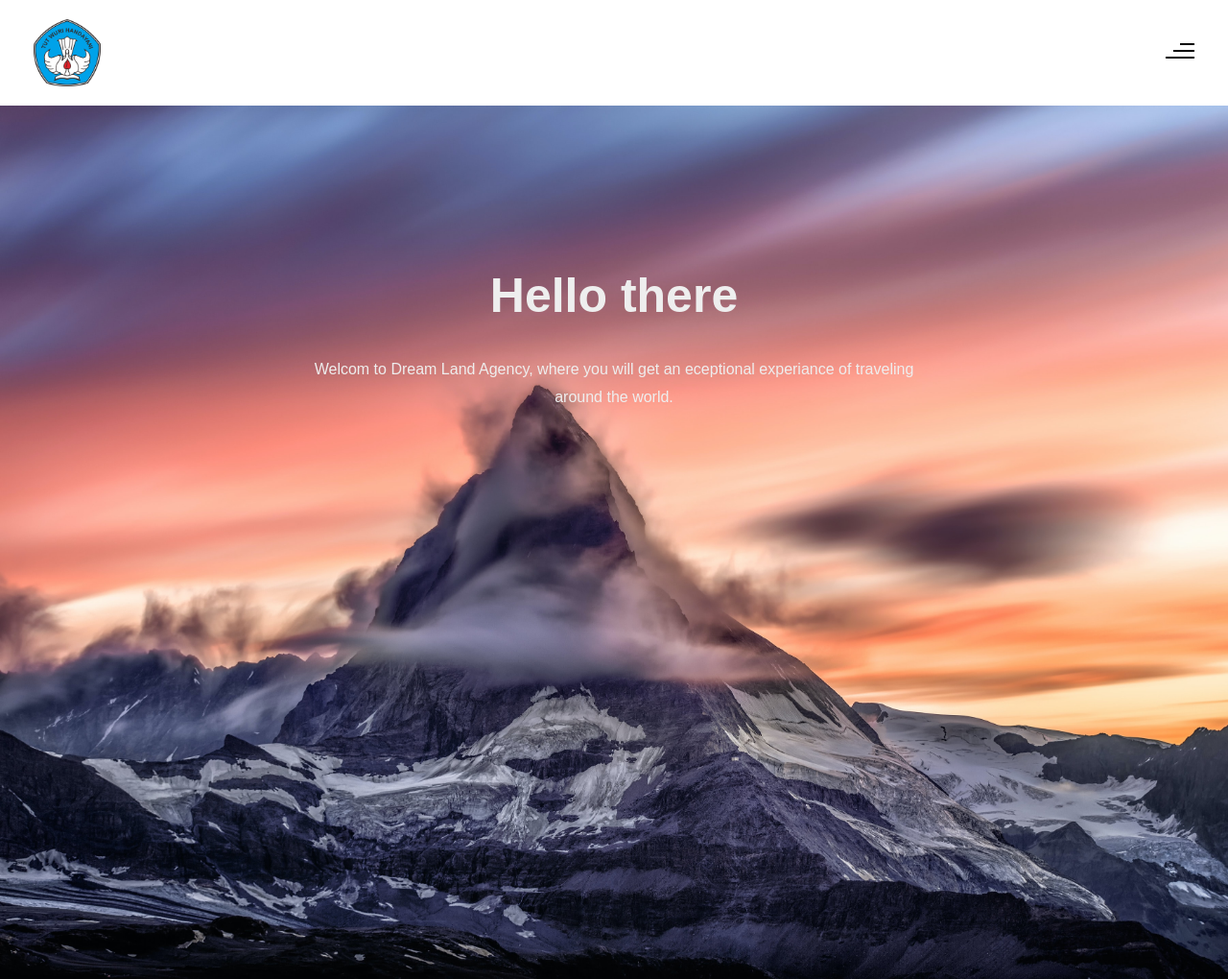
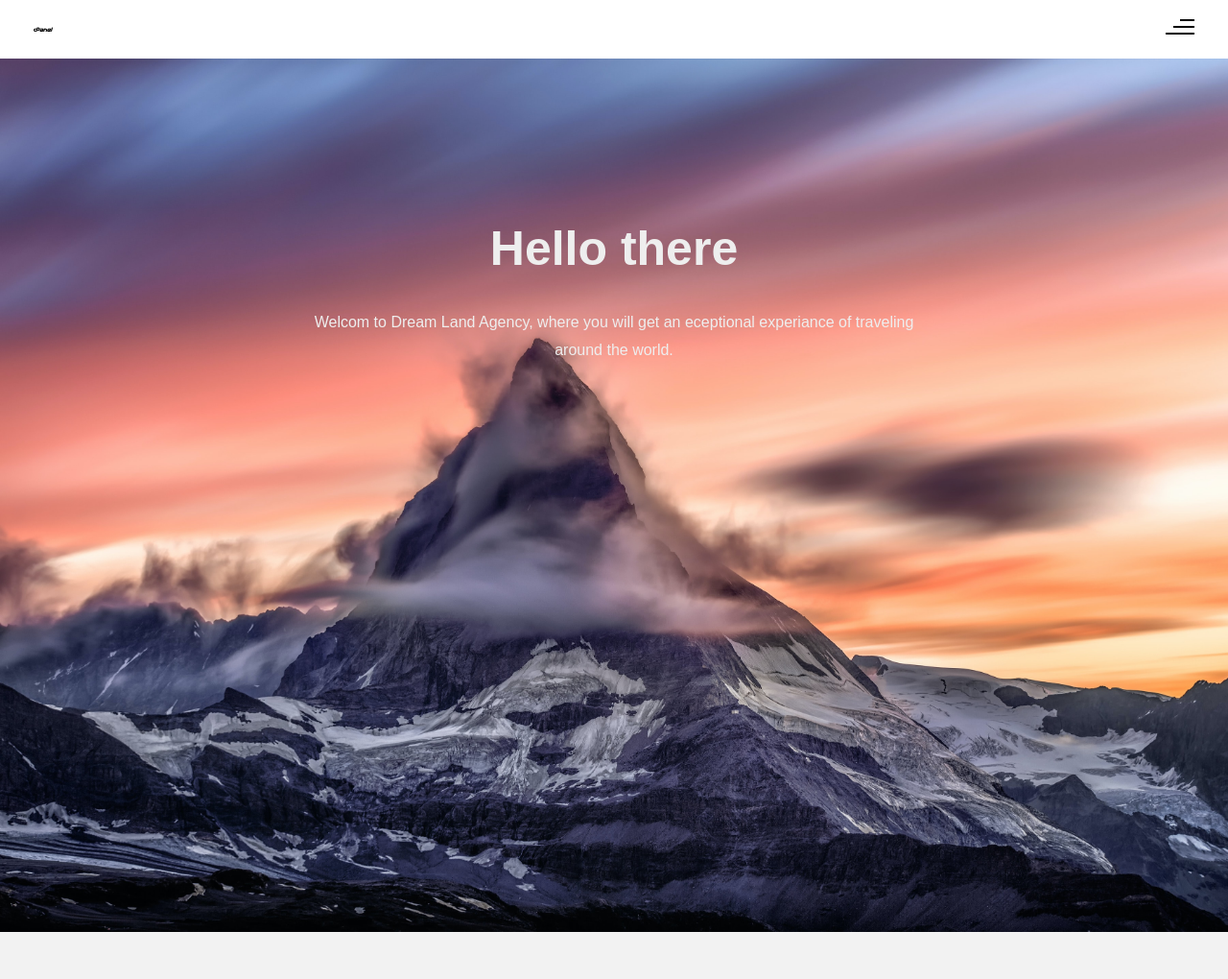
Before and after one commit to JihadOmer/HTML-CSS-Project-1, a plain HTML site: page index.html in a window 1280 px wide. Shown: the top 1020 px of the page at 96% size. Drawn offline with Linux system fonts and the light colour scheme; files whose address does not match are found by name.

Commit message:
Update index.html

```diff
--- a/index.html
+++ b/index.html
@@ -25,9 +25,15 @@
 <body>
 <div class="header">
 <div class="container ">
+
+    <i class="fab fa-cpanel"></i>
+    <!--
     <a class="header-logo" href="file:///C:/Users/jhjah/Desktop/HTML%20&%20CSS%20Projects/Project%201/index.html">
         <img src="../Project 1/header-logo.png" width="70px" height="70px"  alt="header-logo">
-     </a>
+     </a> -->
+
+
+
 
     <div class="links">
 
```
